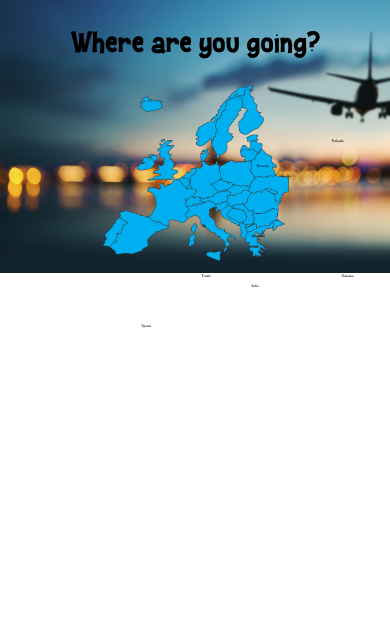
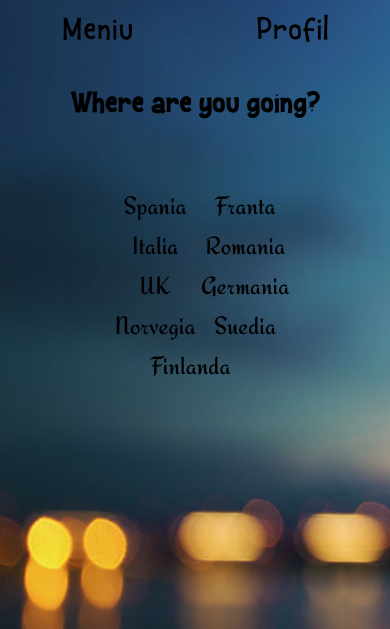
Before and after one commit to mochiSenpai/SouR_TW, a PHP site: page /map-page.html in a window 390 px wide. Shown: the top 629 px of the page. Run offline with PHP 8.4, Linux system fonts and the light colour scheme.

Commit message:
map-page more responsive

```diff
--- a/map-page.html
+++ b/map-page.html
@@ -7,12 +7,17 @@
 </head>
 
 <body>
+	<div class="topbar">
+		<div style="width: 50%;" class="buton">Meniu</div>
+		<div style="width: 50%;" class="buton"> Profil</div>
+	</div>
+
 	<center>
 	<h1>Where are you going?</h1>
 
 	<div role="img" class="container">
 
-		<img src="map1.jpg" alt="Europe" class="responsive" width=100% height=100% srcset = "map.jpg 1.5x, /_/_map1.jpg 2x" data-file-width="700" data-file-height="545">
+		<img src="map1.jpg" alt="Europe" class="responsive">
 
 		<div class="franta">
 			<button class="btn">Franta</button>
--- a/styles.css
+++ b/styles.css
@@ -1,10 +1,14 @@
 * {
     box-sizing: border-box;
 }
+
+
 body{
   background-image: url("background.jpg");
   background-repeat: no-repeat;
   background-size: cover;
+  background-attachment: fixed;
+  margin: 0px;
 }
 @font-face {
     font-family: myFirstFont;
@@ -15,15 +19,40 @@ body{
     src: url(Redressed.ttf);
 }
 
+.topbar {
+  overflow: hidden;
+  top: 0;
+  /*position: absolute;
+  /*display: block;
+  /*width: 100%;*/
+  padding: 0;
+  height:60px;
+  font-family: myFirstFont;
+  list-style-type: none;
+  margin: 0;
+  font-size: 35px;
+}
+
+.buton{
+  float: left;
+  padding: 5px 5px;
+  border: none;
+  cursor: pointer;
+  border-radius: 5px;
+  text-align: center;
+}
+
+.buton:hover{
+   background-color: black;
+    color: white;
+}
+
 h1{
   font-family: myFirstFont;
 }
 
 
 .responsive{
-    /*display: block;
-    margin-left: auto;
-    margin-right: auto;*/
     width: 100%;
     position: relative;
     max-width: 800px;
@@ -108,151 +137,77 @@ h1{
   top: 160px;
 }
 
-@media only screen and (max-width: 800px){
+@media only screen and (max-width: 620px){
+  .responsive{
+  display: none;
+}
 
-.container .btn {
-    position: absolute;
-    /*transform: translate(-50%, -50%);
-    -ms-transform: translate(-50%, -50%);*/
-    background-color: inherit;
-    color: black;
-    font-size: 1vw;
-    padding: 5px 5px;
-    border: none;
-    cursor: pointer;
-    border-radius: 5px;
-    text-align: center;
-    font-family: mySecondFont;
-     width: 20%;
-    max-width: 100px;
+
+.spania{
+  position: absolute;
+  left: 10px;
+  top: 60px;
+}
+
+.franta{
+  position: absolute;
+  left: 100px;
+  top: 60px;
+}
+
+.italia{
+  position: absolute;
+  left: 10px;
+  top: 100px;
+}
+
+.romania{
+  position: absolute;
+  left: 100px;
+  top: 100px;
+}
+
+.uk{
+  position: absolute;
+  left:10px;
+  top:140px;
+}
+
+.germania{
+  position: absolute;
+  left: 100px;
+  top:140px;
+}
+
+.norvegia{
+  position: absolute;
+  left: 10px;
+  top: 180px;
+}
+
+.suedia{
+  position: absolute;
+  left: 100px;
+  top: 180px;
+}
+
+.finlanda{
+  position: absolute;
+  left: 45px;
+  top: 220px;
 }
 
 .container {
     position: relative;
-    width: 50%;
-    max-width: 300px;
-}
-.italia{
-  position: absolute;
-  left: 150px;
-  top: 200px;
+    width: 100%;
+    max-width: 100px;
+    display: block;
 }
 
-.romania{
-  position: absolute;
-  left: 240px;
-  top: 190px;
-}
-.uk{
-  position: absolute;
-  left:100px;
-  top:140px;
-}
-.germania{
-  position: absolute;
-  left: 150px;
-  top:150px;
-}
-.norvegia{
-  position: absolute;
-  left: 155px;
-  top: 80px;
-}
-.suedia{
-  position: absolute;
-  left: 180px;
-  top: 90px;
-}
-.finlanda{
-  position: absolute;
-  left: 230px;
-  top: 55px;
-}
-.franta{
-  position: absolute;
-  left: 100px;
-  top: 190px;
-}
-.spania{
-  position: absolute;
-  left: 40px;
-  top: 240px;
+.container .btn {
+
+    padding: 10px 10px;
+    font-size: 25px;
 }
 
 }
-
-
-/*
-@media only screen and (max-width: 1000px){
-
-.container .btn {
-    position: absolute;
-    /*transform: translate(-50%, -50%);
-    -ms-transform: translate(-50%, -50%);
-    background-color: inherit;
-    color: black;
-    font-size: 1vw;
-    padding: 5px 5px;
-    border: none;
-    cursor: pointer;
-    border-radius: 5px;
-    text-align: center;
-    font-family: mySecondFont;
-     width: 20%;
-    max-width: 100px;
-}
-
-.container {
-    position: relative;
-    width: 50%;
-    max-width: 300px;
-}
-.italia{
-  position: absolute;
-  left: 150px;
-  top: 200px;
-}
-
-.romania{
-  position: absolute;
-  left: 220px;
-  top: 160px;
-}
-.uk{
-  position: absolute;
-  left: 90px;
-  top: 120px;
-}
-.germania{
-  position: absolute;
-  left: 130px;
-  top:130px;
-}
-.norvegia{
-  position: absolute;
-  left: 135px;
-  top: 65px;
-}
-.suedia{
-  position: absolute;
-  left: 160px;
-  top: 70px;
-}
-.finlanda{
-  position: absolute;
-  left: 200px;
-  top: 55px;
-}
-.franta{
-  position: absolute;
-  left: 90px;
-  top: 160px;
-}
-.spania{
-  position: absolute;
-  left: 40px;
-  top: 200px;
-}
-
-}
-*/
```
